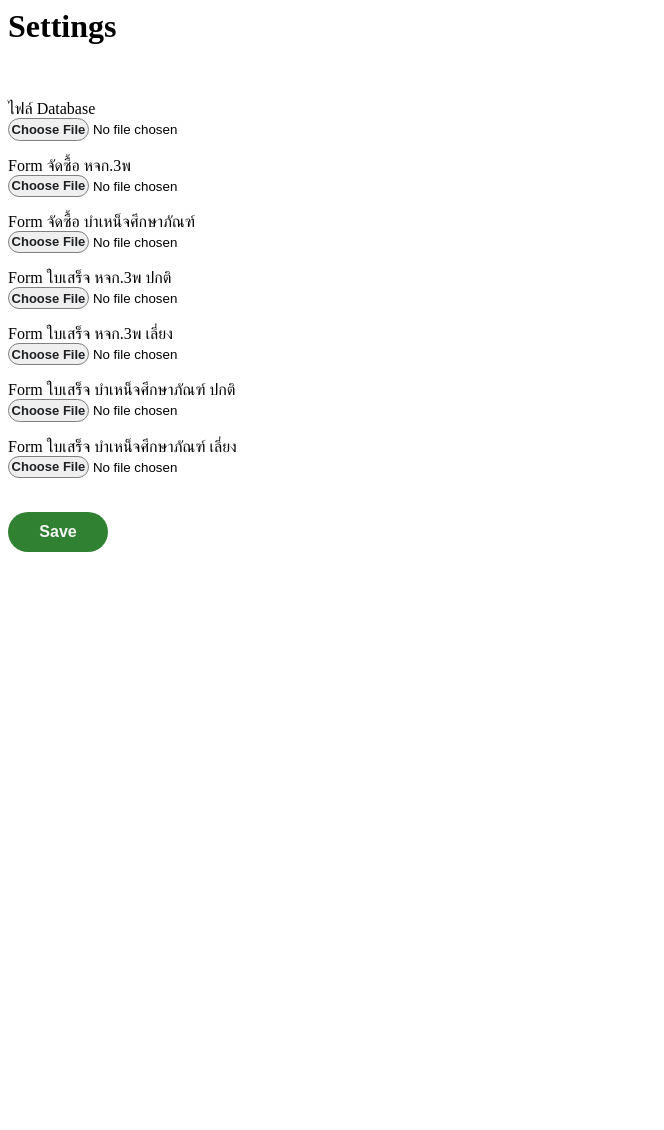
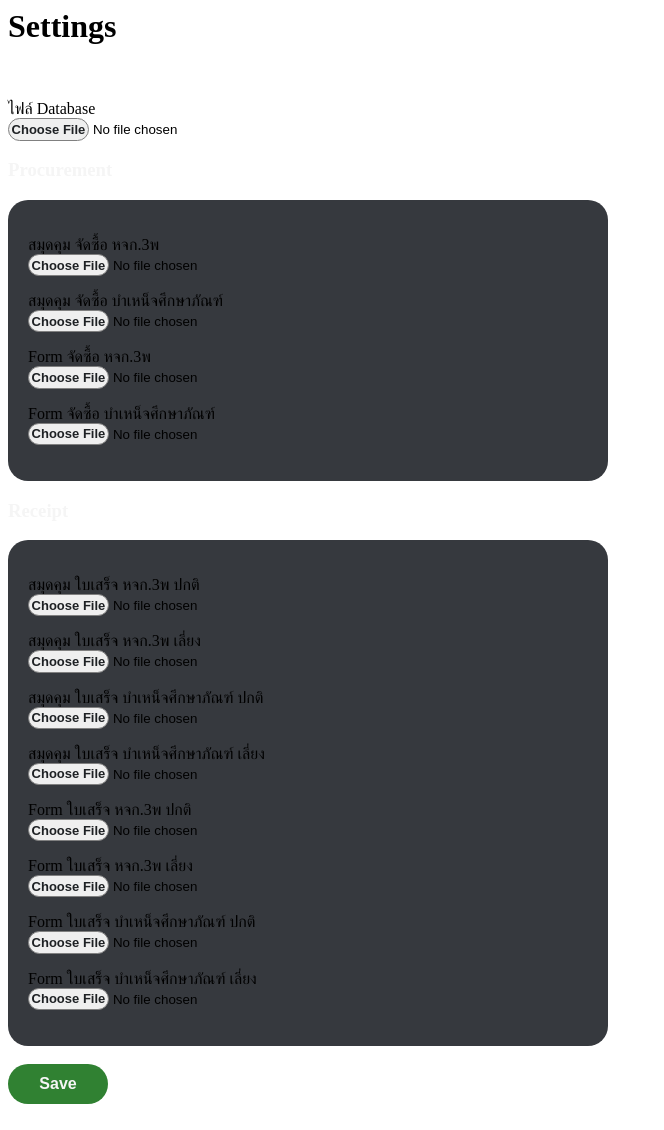
Before and after one commit to PhasitWo/mydoc, a Python web app: template templates/setting.html in a window 1280 px wide. Shown: the whole page, without its empty margins (0-664 px from the left). Before the commit the page ends 552 px from the top, so only its background shows below. Run offline with Jinja, Linux system fonts and the light colour scheme; the template is opened without the code that fills it, so the values that code supplies are empty.

Commit message:
refactor setting file

```diff
--- /dev/null
+++ b/setting.json
@@ -0,0 +1 @@
+{"database":"/Users/phasit/Desktop/ElectronProject/mydoc/SchoolDataBase.xlsx","proControl1":"/Users/phasit/Desktop/ElectronProject/mydoc/control.xlsx","proControl2":"/Users/phasit/Desktop/ElectronProject/mydoc/main.js","proForm1":null,"proForm2":null,"recControl1a":null,"recControl1b":null,"recControl2a":null,"recControl2b":null,"recForm1a":null,"recForm1b":null,"recForm2a":null,"recForm2b":null}
--- a/settings.json
+++ /dev/null
@@ -1 +0,0 @@
-{"school":"/Users/phasit/Desktop/ElectronProject/mydoc/SchoolDataBase.xlsx","form1":"/Users/phasit/Desktop/ElectronProject/mydoc/main.js","form2":"/Users/phasit/Desktop/ElectronProject/mydoc/renderer.js","form3":null,"form4":null,"form5":null,"form6":null}
--- a/templates/setting.html
+++ b/templates/setting.html
@@ -24,6 +24,11 @@
         height: 40px;
     }
 
+    #save-button:active {
+        background-color: #205921;
+        color: rgb(172, 171, 171);
+    }
+
     .path {
         color: #7289da;
     }
@@ -31,48 +36,96 @@
     .browse-label {
         font-weight: 500;
     }
+
+    h3 {
+        color: whitesmoke;
+    }
+
+    #procurement,
+    #receipt {
+        background-color: #36393e;
+        border-radius: 20px;
+        padding: 20px 20px;
+        width: 560px;
+    }
 </style>
 <h1> Settings </h1><br>
 <p>
-    <label for="school-browse" class="browse-label">ไฟล์ Database</label><br>
-    <input id="school-browse" type="file"><br>
-    <label id="school-path" class="path"></label>
+    <label for="database-browse" class="browse-label">ไฟล์ Database</label><br>
+    <input id="database-browse" type="file"><br>
+    <label id="database-path" class="path"></label>
+</p>
+<h3> Procurement </h3>
+<div id="procurement">
+    <p>
+        <label for="proControl1-browse" class="browse-label">สมุดคุม จัดซื้อ หจก.3พ</label><br>
+        <input id="proControl1-browse" type="file"><br>
+        <label id="proControl1-path" class="path"></label>
     </p>
     <p>
-    <label for="form1-browse" class="browse-label">Form จัดซื้อ หจก.3พ</label><br>
-    <input id="form1-browse" type="file"><br>
-    <label id="form1-path" class="path"></label>
+        <label for="proControl2-browse" class="browse-label">สมุดคุม จัดซื้อ บำเหน็จศึกษาภัณฑ์</label><br>
+        <input id="proControl2-browse" type="file"><br>
+        <label id="proControl2-path" class="path"></label>
     </p>
     <p>
-    <label for="form2-browse" class="browse-label">Form จัดซื้อ บำเหน็จศึกษาภัณฑ์</label><br>
-    <input id="form2-browse" type="file"><br>
-    <label id="form2-path" class="path"></label>
+        <label for="proForm1-browse" class="browse-label">Form จัดซื้อ หจก.3พ</label><br>
+        <input id="proForm1-browse" type="file"><br>
+        <label id="proForm1-path" class="path"></label>
     </p>
     <p>
-    <label for="form3-browse" class="browse-label">Form ใบเสร็จ หจก.3พ ปกติ</label><br>
-    <input id="form3-browse" type="file"><br>
-    <label id="form3-path" class="path"></label>
+        <label for="proForm2-browse" class="browse-label">Form จัดซื้อ บำเหน็จศึกษาภัณฑ์</label><br>
+        <input id="proForm2-browse" type="file"><br>
+        <label id="proForm2-path" class="path"></label>
+    </p>
+</div>
+<h3> Receipt </h3>
+<div id="receipt">
+    <p>
+        <label for="recControl1a-browse" class="browse-label">สมุดคุม ใบเสร็จ หจก.3พ ปกติ</label><br>
+        <input id="recControl1a-browse" type="file"><br>
+        <label id="recControl1a-path" class="path"></label>
     </p>
     <p>
-    <label for="form4-browse" class="browse-label">Form ใบเสร็จ หจก.3พ เลี่ยง</label><br>
-    <input id="form4-browse" type="file"><br>
-    <label id="form4-path" class="path"></label>
+        <label for="recControl1b-browse" class="browse-label">สมุดคุม ใบเสร็จ หจก.3พ เลี่ยง</label><br>
+        <input id="recControl1b-browse" type="file"><br>
+        <label id="recControl1b-path" class="path"></label>
     </p>
     <p>
-    <label for="form5-browse" class="browse-label">Form ใบเสร็จ บำเหน็จศึกษาภัณฑ์ ปกติ</label><br>
-    <input id="form5-browse" type="file"><br>
-    <label id="form5-path" class="path"></label>
+        <label for="recControl2a-browse" class="browse-label">สมุดคุม ใบเสร็จ บำเหน็จศึกษาภัณฑ์ ปกติ</label><br>
+        <input id="recControl2a-browse" type="file"><br>
+        <label id="recControl2a-path" class="path"></label>
     </p>
     <p>
-    <label for="form6-browse" class="browse-label">Form ใบเสร็จ บำเหน็จศึกษาภัณฑ์ เลี่ยง</label><br>
-    <input id="form6-browse" type="file"><br>
-    <label id="form6-path" class="path"></label>
+        <label for="recControl2b-browse" class="browse-label">สมุดคุม ใบเสร็จ บำเหน็จศึกษาภัณฑ์ เลี่ยง</label><br>
+        <input id="recControl2b-browse" type="file"><br>
+        <label id="recControl2b-path" class="path"></label>
     </p>
+    <p>
+        <label for="recForm1a-browse" class="browse-label">Form ใบเสร็จ หจก.3พ ปกติ</label><br>
+        <input id="recForm1a-browse" type="file"><br>
+        <label id="recForm1a-path" class="path"></label>
+    </p>
+    <p>
+        <label for="recForm1b-browse" class="browse-label">Form ใบเสร็จ หจก.3พ เลี่ยง</label><br>
+        <input id="recForm1b-browse" type="file"><br>
+        <label id="recForm1b-path" class="path"></label>
+    </p>
+    <p>
+        <label for="recForm2a-browse" class="browse-label">Form ใบเสร็จ บำเหน็จศึกษาภัณฑ์ ปกติ</label><br>
+        <input id="recForm2a-browse" type="file"><br>
+        <label id="recForm2a-path" class="path"></label>
+    </p>
+    <p>
+        <label for="recForm2b-browse" class="browse-label">Form ใบเสร็จ บำเหน็จศึกษาภัณฑ์ เลี่ยง</label><br>
+        <input id="recForm2b-browse" type="file"><br>
+        <label id="recForm2b-path" class="path"></label>
+    </p>
+</div>
 <br>
 <button id="save-button"> Save </button>
+<br><br>
 <script>
-
-    function loadPaths() {
+    // load paths
     var paths = api.getEssentialPath()
     if (paths == -1)
         alert("error reading setting file, \nplease contact developer")
@@ -82,25 +135,10 @@
             document.getElementById(prop + "-path").innerHTML = (val == null) ? "----None----" : val
         }
     }
-    }
-
-    // helper
-    // function setBrowse(id) {
-    //     var browseButton = document.getElementById(id + "-browse")
-    //     browseButton.onchange = () => {
-    //         document.getElementById(id + "-path").innerHTML = browseButton.files[0].path
-    //     }
-    // }
-    // ["school", "form1", "form2", "form3", "form4", "form5", "form6",].forEach(id => {
-    //     setBrowse(id)
-    // });
-
-    // load paths
-    loadPaths()
     // save
     document.getElementById("save-button").onclick = () => {
         var paths = Object();
-        ["school", "form1", "form2", "form3", "form4", "form5", "form6"].forEach(prop => {
+        ["database", "proControl1", "proControl2", "proForm1", "proForm2", "recControl1a", "recControl1b", "recControl2a", "recControl2b", "recForm1a", "recForm1b", "recForm2a", "recForm2b"].forEach(prop => {
             try {
                 let val = document.getElementById(prop + "-browse").files[0].path
                 paths[prop] = val
@@ -113,7 +151,7 @@
         console.log(paths)
         api.saveEssentialPath(paths)
         alert("Settings Saved")
-        console.log("reloading..")
+        // refresh page
         $("#link1").click()
     }
 </script>
--- /dev/null
+++ b/templates/welcome.html
@@ -0,0 +1 @@
+<h1>Welcome</h1>
```
Also changed, not shown: preload.js (+54 -15 lines), renderer.js (+10 -3 lines), templates/index.html (+5 -2 lines), templates/receipt.html (+42 -5 lines), test.js (+5 -49 lines), 1 other file. Lines whose indentation alone changed are shown as unchanged.
